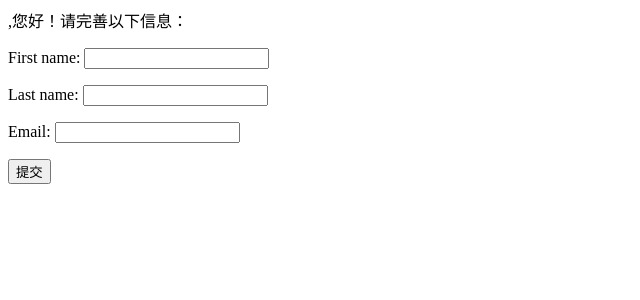
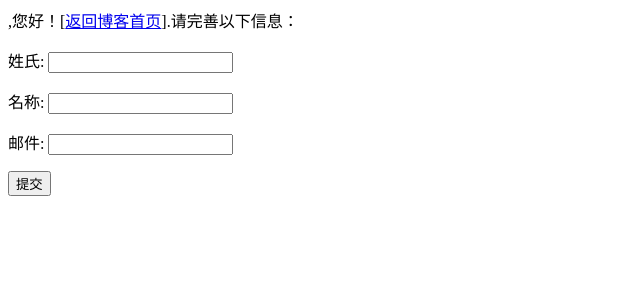
Before and after one commit to Yacoding/ANet, a Django app: page /userinfo/ in a window 1280 px wide. Shown: the top 300 px of the page, without its empty margins (0-640 px from the left). Run offline with Django 3.2, Linux system fonts and the light colour scheme.

Commit message:
更改了用户表单的显示效果

```diff
--- a/ANet/ANet/urls.py
+++ b/ANet/ANet/urls.py
@@ -15,7 +15,7 @@ urlpatterns = patterns('',
     # Uncomment the next line to enable the admin:
     url(r'^admin/', include(admin.site.urls)),
     url(r'^register/$', 'blog.views.register'),
-    url(r'^blog/$', 'blog.views.index'),
+    url(r'^blog/$', 'blog.views.blog'),
     url(r'^userinfo/$', 'blog.views.userinfo'),
     url(r'^logout/$', 'blog.views.logout'),
 )
--- a/ANet/blog/templates/userinfo.html
+++ b/ANet/blog/templates/userinfo.html
@@ -4,7 +4,7 @@
 </head>
 <body>
 	<div width="50%">
-		<p>{{ username }},您好！请完善以下信息：</p>
+		<p>{{ username }},您好！[<a href="/blog/">返回博客首页</a>].请完善以下信息：</p>
 		<form method="POST">
 			{{ uif.as_p }}
 			<input type="submit" value="提交" />
--- a/ANet/blog/views.py
+++ b/ANet/blog/views.py
@@ -7,16 +7,16 @@ from django.contrib.auth.models import User
 
 '''自定义注册表单'''
 class regForm(forms.Form):
-	username = forms.CharField()
-	password = forms.CharField(widget=forms.PasswordInput)
+	username = forms.CharField(label=u'用户名')
+	password = forms.CharField(widget=forms.PasswordInput, label=u'密码')
 
 '''注册用户信息'''
 class userInfoForm(forms.Form):
 	#username = forms.CharField()
 	#password = forms.CharField(widget=forms.PasswordInput)
-	first_name = forms.CharField()
-	last_name = forms.CharField()
-	email = forms.EmailField()
+	first_name = forms.CharField(required=False,label=u'姓氏')
+	last_name = forms.CharField(required=False, label=u'名称')
+	email = forms.EmailField(required=False, label=u'邮件')
 
 
 '''注册页面'''
@@ -53,7 +53,7 @@ def userinfo(request):
 			user = User.objects.all().filter(username__exact=username)
 			user.update(first_name=first_name, last_name=last_name, email=email)
 
-			return HttpResponse('用户信息更新完成')
+			return HttpResponse(u'用户信息更新完成')
 	else:
 		username = request.session.get('username', '')
 		uif = userInfoForm()
@@ -63,11 +63,13 @@ def userinfo(request):
 
 
 '''blog首页处理'''
-def index(request):
+def blog(request):
+	username_boolean = False
 	posts = Posts.objects.all()
 	username = request.session.get('username', u'路人甲')
-
-	return render_to_response('index.html', {'posts': posts,'username':username})
+	if username == u'路人甲':
+		username_boolean = True
+	return render_to_response('index.html', {'posts': posts,'username':username,'username_boolean': username_boolean})
 
 def logout(request):
 	del request.session['username']
```
Also changed, not shown: ANet/blog/templates/index.html (+7 -1 lines).
